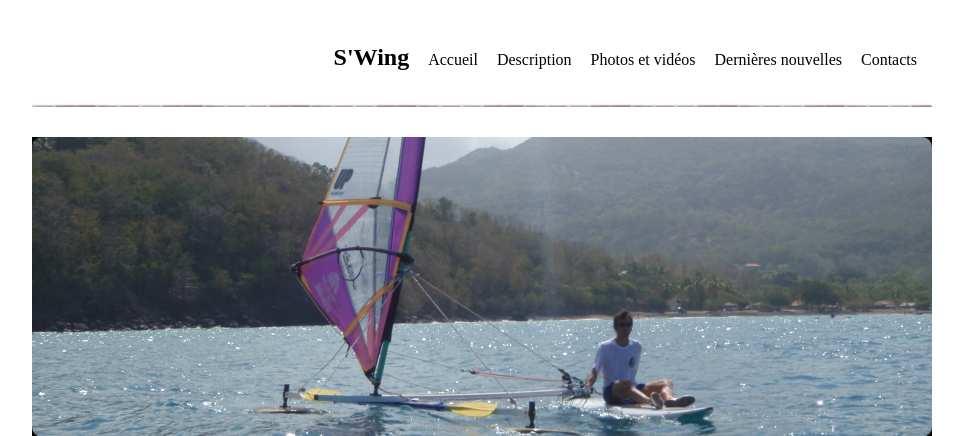
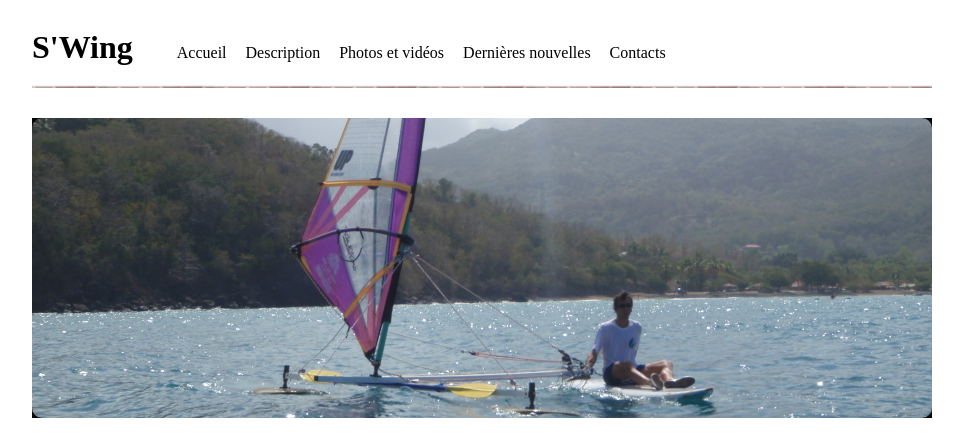
Before and after one commit to evermax/swing, a PHP site: page /index.php in a window 1280 px wide. Shown: the top 436 px of the page, without its empty margins (158-1121 px from the left). Run offline with PHP 8.4, Linux system fonts and the light colour scheme.

Commit message:
Modification en-têtes toutes pages : le titre et les onglets sont alignés.

```diff
--- a/menus.php
+++ b/menus.php
@@ -1,7 +1,8 @@
 <header>
+    <h1 id="titre_principal">S'Wing</h1>
+
     <nav>
         <ul>
-            <li><h1>S'Wing</h1></li>
             <li id="menu_index"><a href="index.php">Accueil</a></li>
             <li id="menu_description"><a href="description.php">Description</a></li>
             <li id="menu_photo"><a href="images.php">Photos et vidéos</a></li>
--- a/style.css
+++ b/style.css
@@ -13,11 +13,21 @@
     padding-bottom: 20px;
 }
 
+/* Header */
+header
+{
+    background: url('images/separateur.png') repeat-x bottom;
+}
+
+#titre_principal
+{
+    display: inline-block;
+}
+
 /* Navigation */
 nav
 {
     display: inline-block;
-    width: 900px;
     text-align: right;
 }
 
@@ -42,12 +52,6 @@ nav a:hover
 {
     color: #000060;
     border-bottom: 3px solid #000060;
-}
-
-/* Header */
-header
-{
-    background: url('images/separateur.png') repeat-x bottom;
 }
 
 
```
